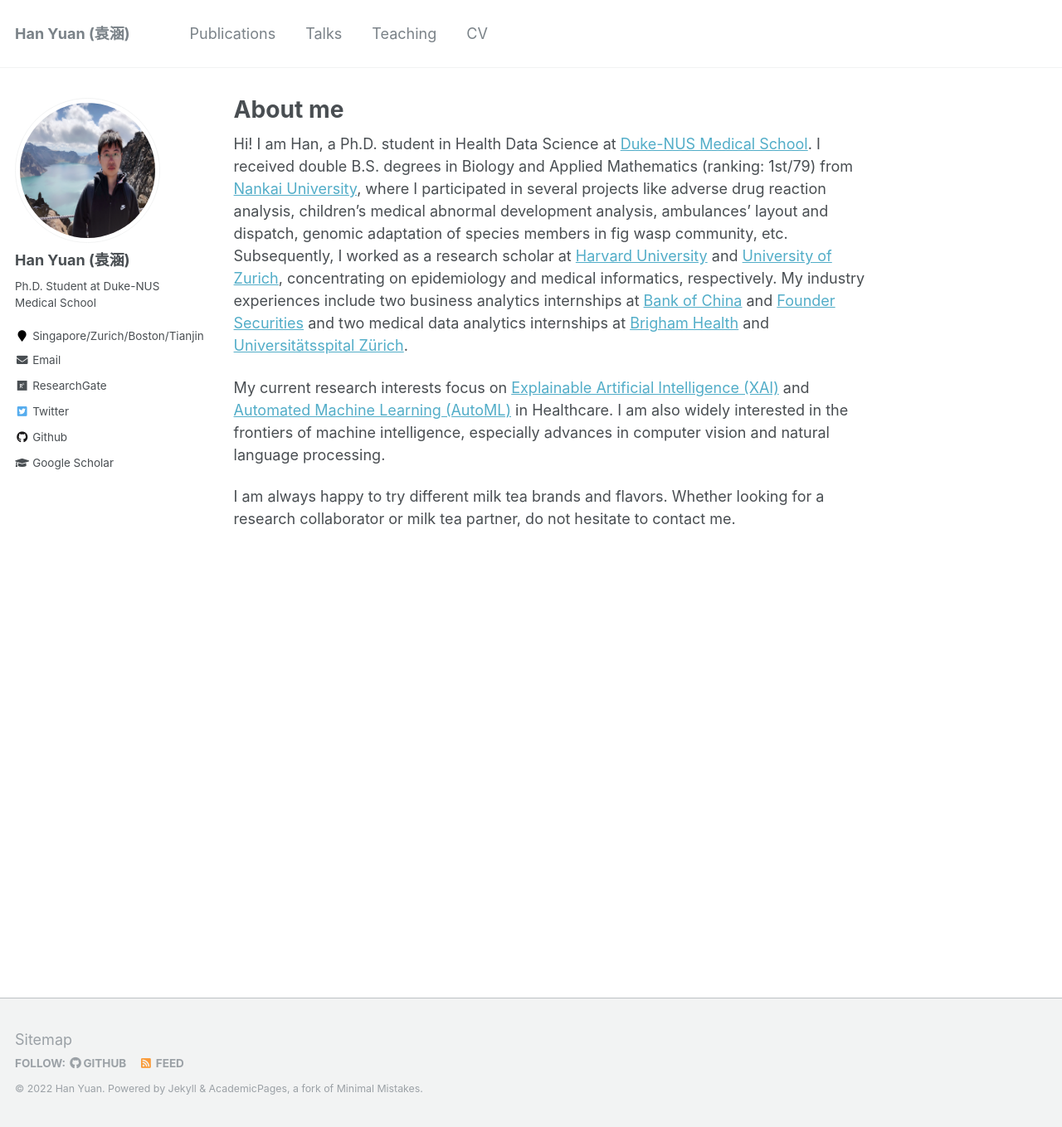
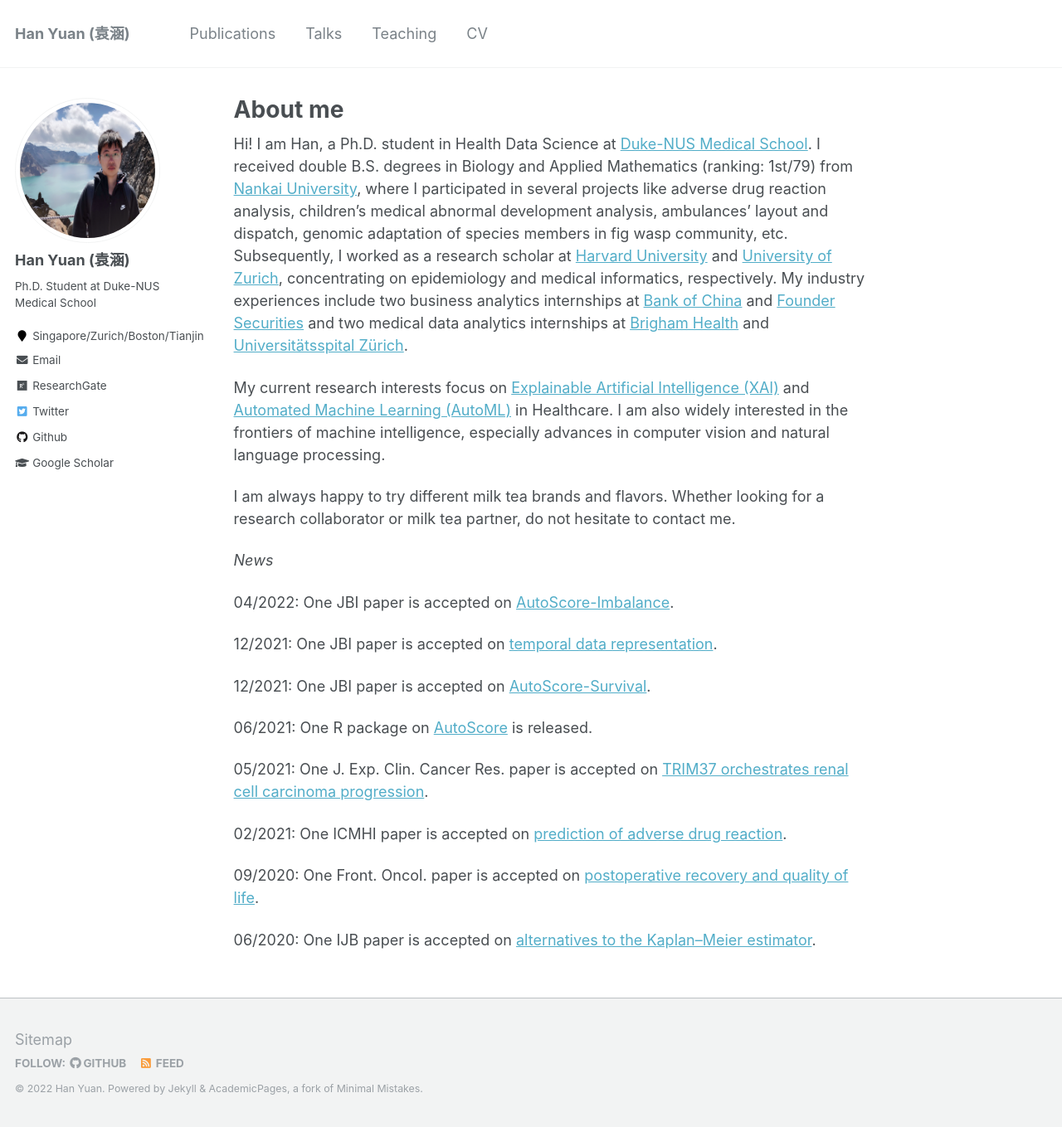
Before and after one commit to Han-Yuan-Med/Han-Yuan-Med.github.io, a Jekyll site: the page built from _pages/about.md, in a window 1280 px wide and 1359 px high. Shown: the whole window at 83% size. Built offline with Jekyll 4.4.1, drawn with Linux system fonts in a browser that asks for light colours.

Commit message:
Update about.md

```diff
--- a/_pages/about.md
+++ b/_pages/about.md
@@ -13,3 +13,21 @@
 My current research interests focus on [Explainable Artificial Intelligence (XAI)](https://en.wikipedia.org/wiki/Explainable_artificial_intelligence) and [Automated Machine Learning (AutoML)](https://en.wikipedia.org/wiki/Automated_machine_learning) in Healthcare. I am also widely interested in the frontiers of machine intelligence, especially advances in computer vision and natural language processing.
 
 I am always happy to try different milk tea brands and flavors. Whether looking for a research collaborator or milk tea partner, do not hesitate to contact me.
+
+*News*
+
+04/2022: One JBI paper is accepted on [AutoScore-Imbalance](https://www.sciencedirect.com/science/article/abs/pii/S1532046422000880).
+
+12/2021: One JBI paper is accepted on [temporal data representation](https://www.sciencedirect.com/science/article/abs/pii/S1532046421003099).
+
+12/2021: One JBI paper is accepted on [AutoScore-Survival](https://www.sciencedirect.com/science/article/abs/pii/S1532046421002884).
+
+06/2021: One R package on [AutoScore](https://cran.r-project.org/web/packages/AutoScore/index.html) is released.
+
+05/2021: One J. Exp. Clin. Cancer Res. paper is accepted on [TRIM37 orchestrates renal cell carcinoma progression](https://link.springer.com/article/10.1186/s13046-021-01980-0).
+
+02/2021: One ICMHI paper is accepted on [prediction of adverse drug reaction](https://dl.acm.org/doi/abs/10.1145/3472813.3472817).
+
+09/2020: One Front. Oncol. paper is accepted on [postoperative recovery and quality of life](https://www.frontiersin.org/articles/10.3389/fonc.2020.513874/full).
+
+06/2020: One IJB paper is accepted on [alternatives to the Kaplan–Meier estimator](https://www.degruyter.com/document/doi/10.1515/ijb-2019-0095/html).
```
